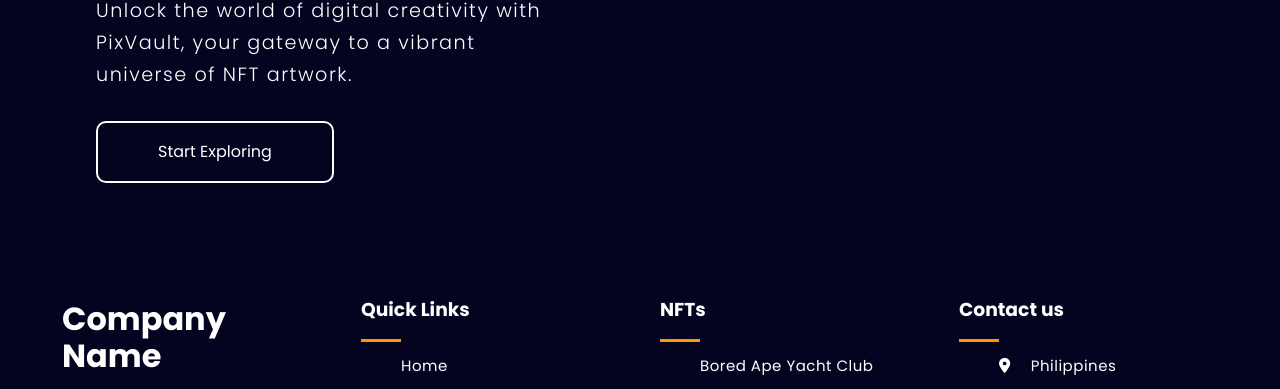
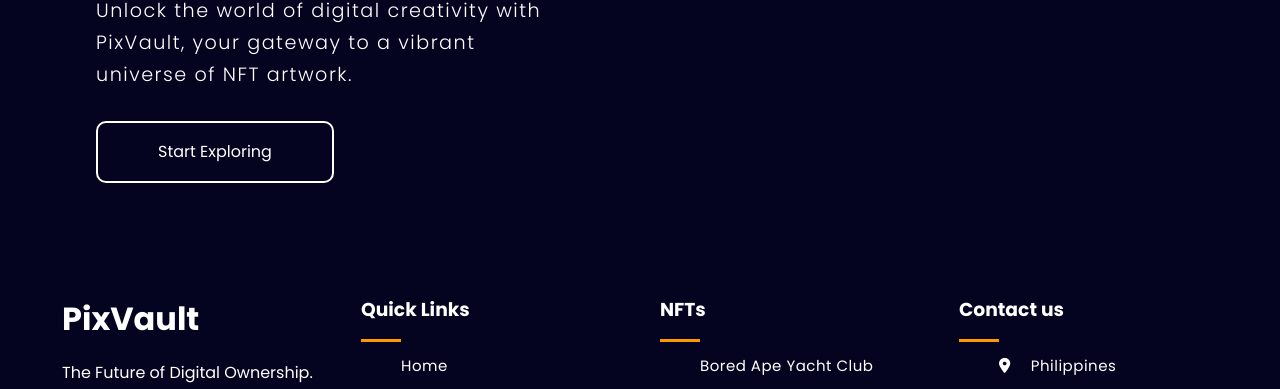
Before and after one commit to rhyumiranda/e-commerce-studev-quest-2, a plain HTML site: page index.html in a window 1280 px wide. Shown: the part 560-949 px from the top of the page. Drawn offline with Linux system fonts and the light colour scheme; some packages are replaced by stand-ins of ours; a script that the page names is missing.

Commit message:
Update file

```diff
--- a/index.html
+++ b/index.html
@@ -1023,8 +1023,8 @@
     <footer>
       <div class="inner-footer">
         <div class="footer-items">
-          <h1>Company Name</h1>
-          <p>Description of any product or motto of the company.</p>
+          <h1>PixVault</h1>
+          <p>The Future of Digital Ownership.</p>
         </div>
         <div class="footer-items">
           <h3>Quick Links</h3>
```
